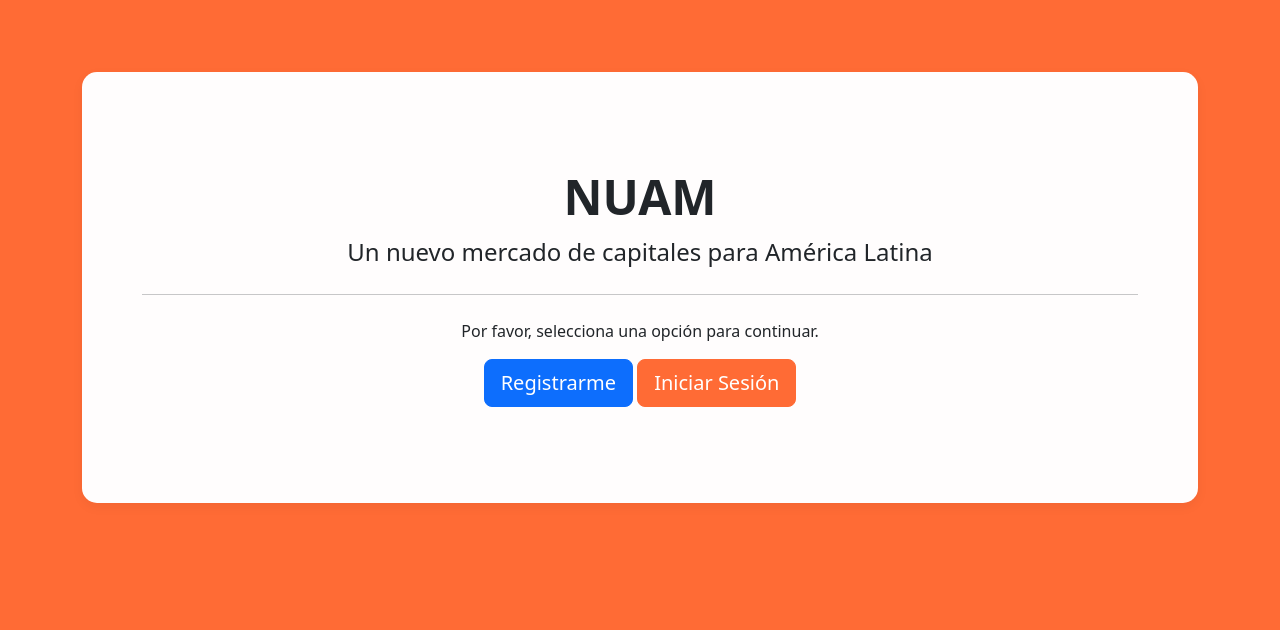
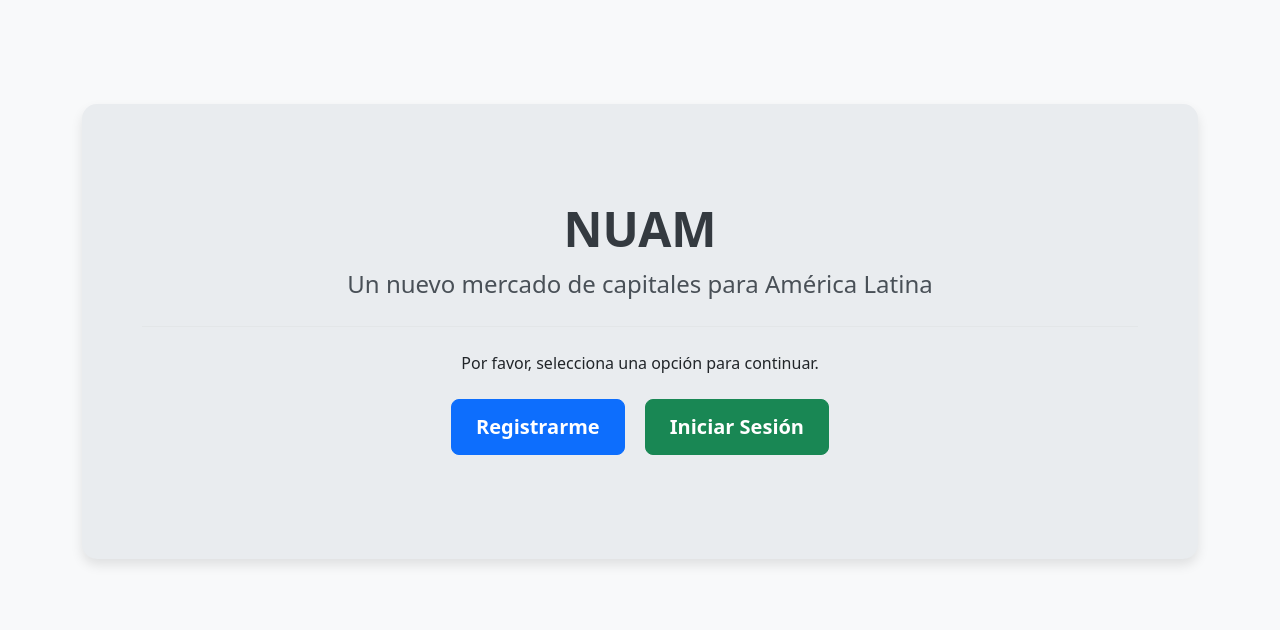
Before and after one commit to AxelDuranRoblero/SoftwareApp-v2, a Django app: page / in a window 1280 px wide. Shown: the top 630 px of the page. Run offline with Django 5.2, Linux system fonts and the light colour scheme.

Commit message:
actualizar css

```diff
--- a/ItemApp/templates/inicio.html
+++ b/ItemApp/templates/inicio.html
@@ -10,7 +10,7 @@
 {% block content %}
   <div class="d-flex justify-content-between align-items-center p-3 border-bottom mb-3 navbar-personalizada">
 
-    <h4 class="m-0">NUAM</h4>
+    <h4 class="m-0">YELOVERS</h4>
 
     <div>
       {% if user.is_authenticated %}
--- a/ItemApp/views.py
+++ b/ItemApp/views.py
@@ -1,4 +1,6 @@
 from django.shortcuts import render
+from django.contrib.auth import logout
+from django.shortcuts import redirect
 
 
 def vista_registro(request):
--- a/static/css/antepagina.css
+++ b/static/css/antepagina.css
@@ -1,21 +1,45 @@
+/* static/css/antepagina.css */
 
 body {
-    background-color: #FF6B35;
+    /* Un fondo suave para toda la página */
+    background-color: #f8f9fa;
 }
 
+.jumbotron-personalizado {
+    /* Fondo gris claro, como el clásico jumbotron de Bootstrap */
+    background-color: #e9ecef;
 
-.jumbotron-personalizado {
-    background-color: #fffdfd;
+    /* Bordes redondeados */
     border-radius: 15px;
-    box-shadow: 0 4px 12px rgba(0, 0, 0, 0.05);
+
+    /* Una sombra suave para darle profundidad */
+    box-shadow: 0 6px 12px rgba(0, 0, 0, 0.1);
+
+    /* Más espacio interno */
+    padding: 4rem 2rem;
+    margin-top: 2rem;
 }
 
+.jumbotron-personalizado .display-5 {
+    /* Hacemos el título "NUAM" un poco más grande y notorio */
+    font-weight: 700;
+    color: #343a40;
+}
 
-*/
-.btn-primary {
-    background-color: #FF6B35;
+.jumbotron-personalizado .fs-4 {
+    /* Un color más sutil para el subtítulo */
+    color: #495057;
+    margin-bottom: 1.5rem;
 }
-.btn-success {
-    background-color: #FF6B35;
-    border-color: #FF6B35;
+
+.jumbotron-personalizado hr {
+    /* Una línea divisoria más sutil */
+    border-top: 1px solid rgba(0, 0, 0, 0.1);
 }
+
+.jumbotron-personalizado .btn {
+    /* Añadimos un poco más de espacio entre los botones */
+    margin: 0.5rem;
+    padding: 0.75rem 1.5rem; /* Botones más grandes */
+    font-weight: 600;
+}
```
